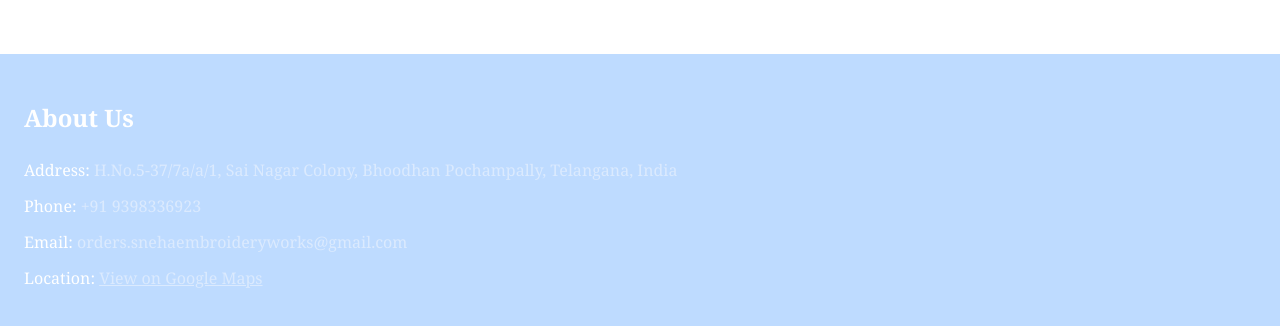
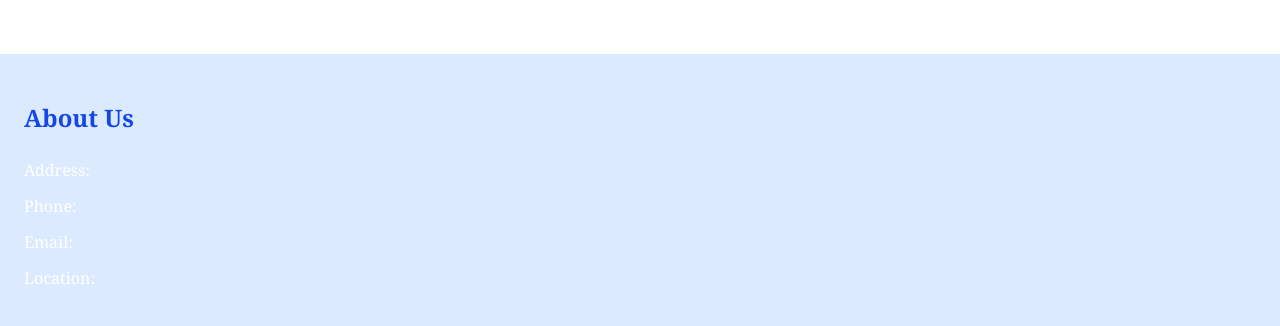
Before and after one commit to SnehaEmbroideryWorks/SEW-frontend, a React (Vite) app: page / in a window 1280 px wide. Shown: the part 1114-1440 px from the top of the page. Built offline with nearby package versions, Linux system fonts and the light colour scheme; no server answers.

Commit message:
Update Home.jsx

```diff
--- a/src/pages/Home.jsx
+++ b/src/pages/Home.jsx
@@ -95,7 +95,7 @@ export default function Home() {
       </section>
 
       {/* ABOUT US */}
-      <section className="bg-blue-200 text-white py-12">
+      <section className="bg-blue-100 text-blue-700 py-12">
         <div className="max-w-7xl mx-auto px-6">
           <h2 className="text-2xl font-semibold mb-6">
             About Us
```
